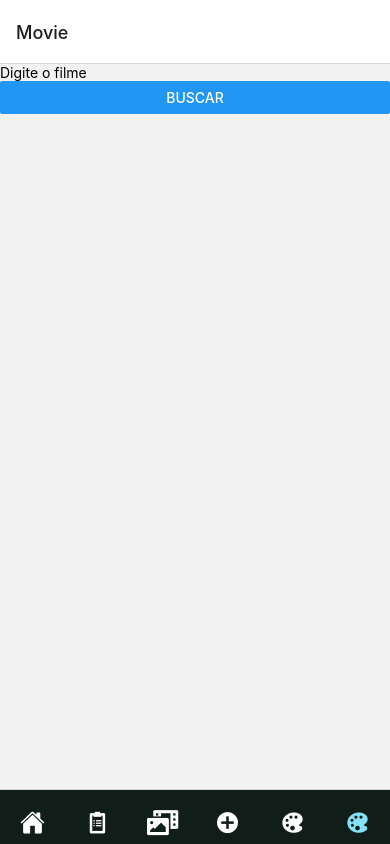
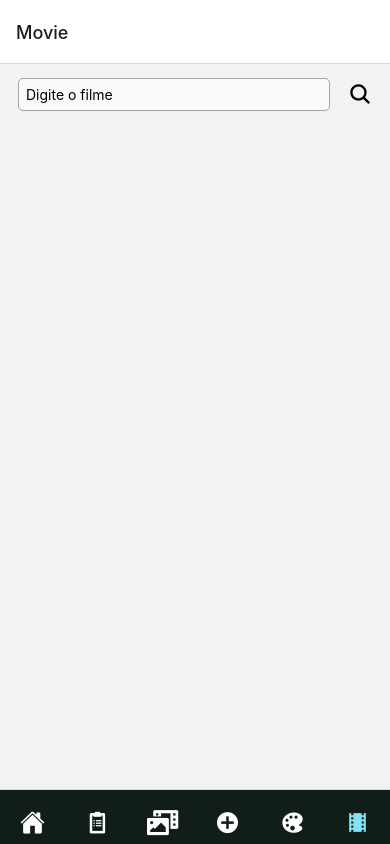
Before and after one commit to matheus-a-chaves/estudos-react-native, a React Native app: screen /Movie in a window 390 px wide. Built offline with nearby package versions, Linux system fonts and the light colour scheme.

Commit message:
adicionpesquisa de filmes

```diff
--- a/src/components/screens/SearchTmdb.js
+++ b/src/components/screens/SearchTmdb.js
@@ -1,44 +1,92 @@
 import React, { useState } from "react"
+import tmdb from '../../api/tmdb';
 import {
     View,
     StyleSheet,
-    TextInput
-} from 'react-native';
-import tmdb from '../../api/tmdb';
-import { Button } from 'react-native-web';
+    Button,
+    SafeAreaView,
+    FlatList,
+    Text,
+    TextInput,
+    Pressable
+} from "react-native";
+import { Ionicons } from '@expo/vector-icons';
 
 
+const SearchTmdb = () => {
+    const [buscaNome, setBusca] = useState("")
+    const [DATA, setData] = useState("")
+
     async function searchTmdb(query) {
-    const response = await tmdb.get('/search/movie', {
+        const { data } = await tmdb.get('/search/movie', {
             params: {
                 query,
                 include_adult: false,
             }
         })
-    console.log(response)
+        setData(data.results);
+
     }
 
+    const Item = ({ item }) => (
+        <View>
+            <Text style={styles.item}>{item.title}</Text>
+        </View>
+    )
 
-
-const SearchTmdb = () => {
-    const [filme, setFilme] = useState("")
     return (
         <View>
+            <View style={styles.pesquisa}>
                 <TextInput
                     style={styles.inputText}
                     placeholder="Digite o filme"
-                onChangeText={setFilme}
+                    onChangeText={setBusca}
                 />
-            <Button title="Buscar" onPress={() => searchTmdb(filme)} />
+                <Pressable style={styles.button} onPress={() => searchTmdb(buscaNome)}>
+                    <Ionicons name="search" size={24} color="black" />
+                </Pressable>
+            </View>
+            <SafeAreaView>
+                <FlatList
+                    contentContainerStyle={styles.contentContainerStyle}
+                    numColumns={1}
+                    style={styles.flatList}
+                    data={DATA}
+                    renderItem={({ item }) => <Item item={item} />}
+                    keyExtractor={item => item.id}
+                />
+            </SafeAreaView>
         </View>
     );
 }
 
 const styles = StyleSheet.create({
+    inputText: {
+        width: "80%",
+        padding: 7,
+        backgroundColor: '#fafafa',
+        borderRadius: 5,
+        borderWidth: 1,
+        borderColor: "#A3A3A3",
+    },
     flatList: {
         display: 'flex',
+        width: "95%",
+        height: "100%",
+    },
+    item: {
         width: "100%",
-        height: "100%",
+        padding: 20,
+        backgroundColor: '#f9c2ff',
+        margin: 10,
+        marginLeft: 20,
+    },
+    pesquisa: {
+        display: 'flex',
+        flexDirection: 'row',
+        justifyContent: "space-evenly",
+        alignItems: "center",
+        height: 60,
     }
 
 });
--- a/src/routes.js
+++ b/src/routes.js
@@ -7,7 +7,7 @@ import ListaCor from './components/ColorList'
 import Galeria from './components/screens/GalleryScreen'
 import SearchTmdb from './components/screens/SearchTmdb'
 
-import { Entypo, Ionicons, Foundation, FontAwesome5 } from '@expo/vector-icons'
+import { Entypo, Ionicons, Foundation, FontAwesome5, MaterialIcons } from '@expo/vector-icons'
 
 const Tab = createBottomTabNavigator();
 export default function App() {
@@ -80,7 +80,7 @@ export default function App() {
                 options={{
                     tabBarLabel: '',
                     tabBarIcon: ({ size, color }) => (
-                        <Ionicons name="color-palette" size={size} color={color} />
+                        <MaterialIcons name="local-movies" size={size} color={color} />
                     )
                 }}
             />
```
Lines whose indentation alone changed are shown as unchanged.
